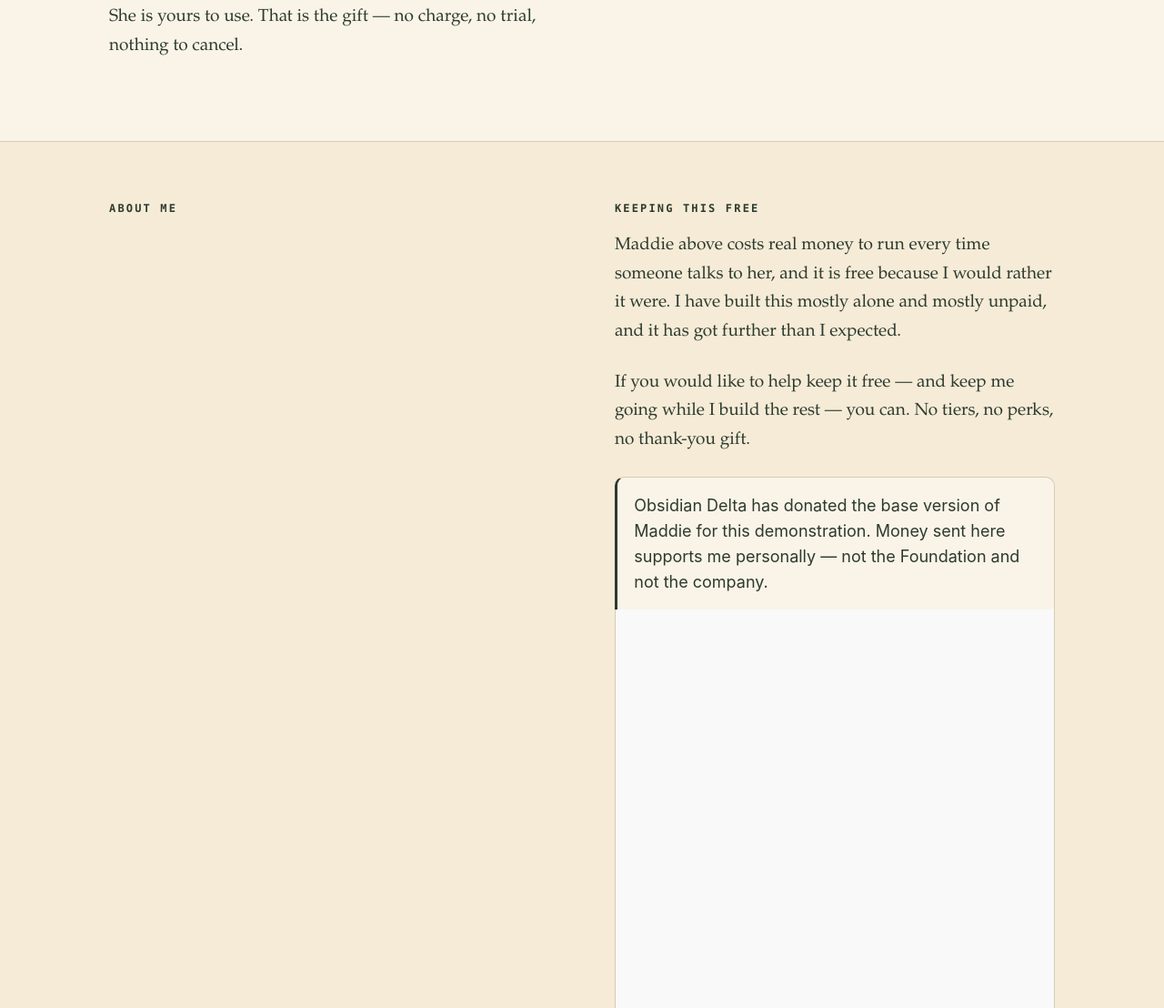
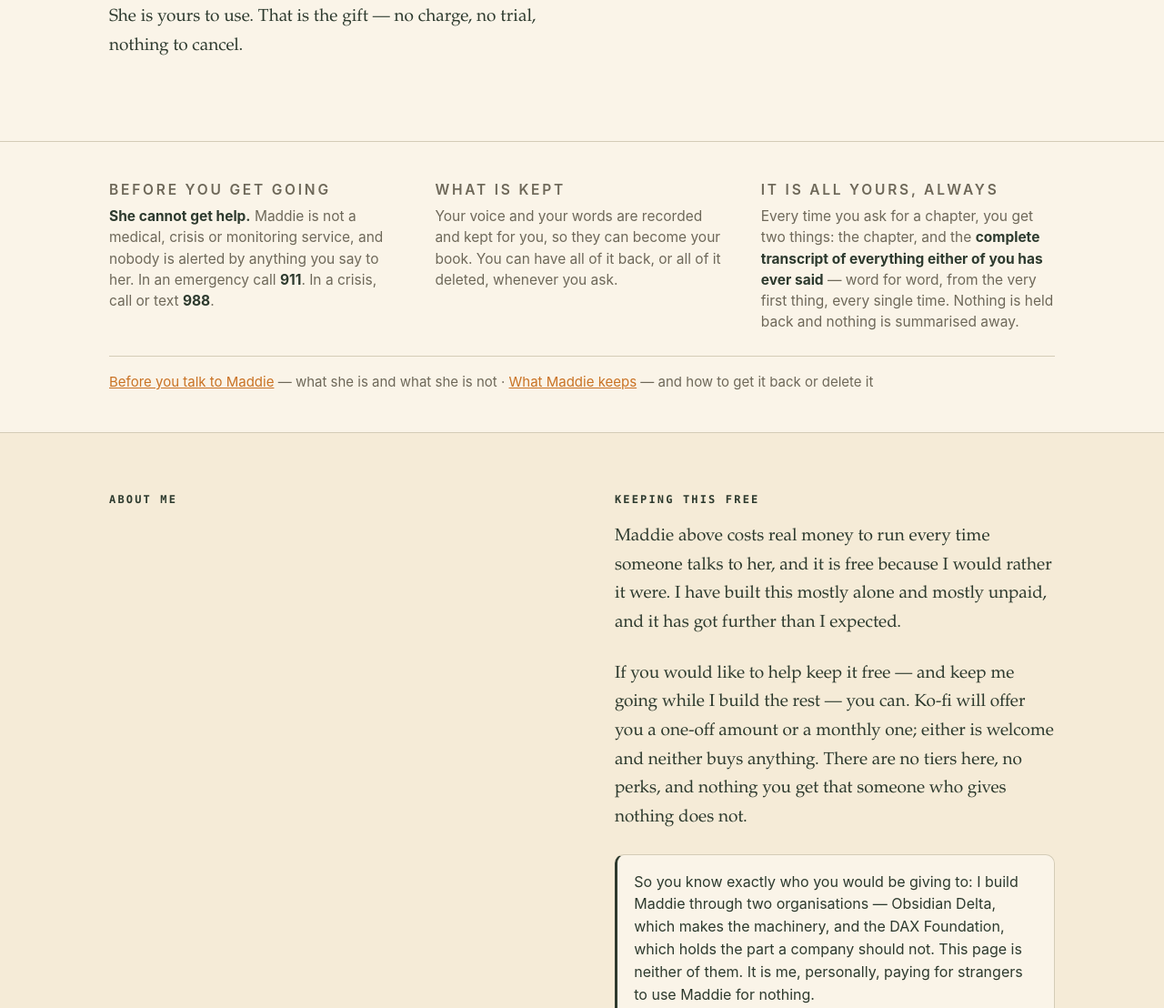
Before and after one commit to ObsidianDelta/published, an Astro site in the folder jeyanandan.com/: page / in a window 1280 px wide. Shown: the part 775-1883 px from the top of the page at 91% size. Built offline with nearby package versions, Linux system fonts and the light colour scheme; Astro itself is replaced by a stand-in of ours.

Commit message:
[daxv2] jeyanandan.com: recorder-first layout (cont.)
Co-Authored-By: Claude Opus 5 <noreply@anthropic.com>

```diff
--- a/jeyanandan.com/src/pages/index.astro
+++ b/jeyanandan.com/src/pages/index.astro
@@ -21,7 +21,30 @@ import Talk from '../components/Talk.astro';
     </div>
   </div></section>
 
-  <!-- SECTION TWO — about, then how to keep the above free. -->
+  <!-- SECTION TWO — the legal strip. Deliberately AFTER the recorder and
+       deliberately small. A stranger who has just typed their email should meet
+       Maddie, not a liability notice; the notice still has to be here, one
+       scroll down, in plain sight, linking to the pages that carry it in full.
+       Maddie also speaks the disclosure herself on a caller's first turn. -->
+  <section class="legal"><div class="shell">
+    <div class="legalgrid">
+      <div>
+        <p class="eyebrow">Before you get going</p>
+        <p><strong>She cannot get help.</strong> Maddie is not a medical, crisis or monitoring service, and nobody is alerted by anything you say to her. In an emergency call <strong>911</strong>. In a crisis, call or text <strong>988</strong>.</p>
+      </div>
+      <div>
+        <p class="eyebrow">What is kept</p>
+        <p>Your voice and your words are recorded and kept for you, so they can become your book. You can have all of it back, or all of it deleted, whenever you ask.</p>
+      </div>
+      <div>
+        <p class="eyebrow">It is all yours, always</p>
+        <p>Every time you ask for a chapter, you get two things: the chapter, and the <strong>complete transcript of everything either of you has ever said</strong> &mdash; word for word, from the very first thing, every single time. Nothing is held back and nothing is summarised away.</p>
+      </div>
+    </div>
+    <p class="legallinks"><a href="/important/">Before you talk to Maddie</a> &mdash; what she is and what she is not &middot; <a href="/privacy/">What Maddie keeps</a> &mdash; and how to get it back or delete it</p>
+  </div></section>
+
+  <!-- SECTION THREE — about, then how to keep the above free. -->
   <section class="alt"><div class="shell cols">
     <div class="col-write">
       <p class="eyebrow">About me</p>
@@ -33,7 +56,7 @@ import Talk from '../components/Talk.astro';
     <div class="col-talk">
       <p class="eyebrow">Keeping this free</p>
       <p>Maddie above costs real money to run every time someone talks to her, and it is free because I would rather it were. I have built this mostly alone and mostly unpaid, and it has got further than I expected.</p>
-      <p>If you would like to help keep it free &mdash; and keep me going while I build the rest &mdash; you can. No tiers, no perks, no thank-you gift.</p>
+      <p>If you would like to help keep it free &mdash; and keep me going while I build the rest &mdash; you can. Ko-fi will offer you a one-off amount or a monthly one; either is welcome and neither buys anything. There are no tiers here, no perks, and nothing you get that someone who gives nothing does not.</p>
       <!-- SPEC NOTE. The spec puts the disclosure directly BENEATH the donation
            button. The Ko-fi embed is ~712px tall and the Support button lives
            near its top, so anything below the frame is off-screen at the moment
@@ -42,6 +65,7 @@ import Talk from '../components/Talk.astro';
            it is the last thing read before the button rather than the first
            thing missed after it. -->
       <div class="disclosure">
+        <p class="disc-context">So you know exactly who you would be giving to: I build Maddie through two organisations &mdash; Obsidian Delta, which makes the machinery, and the DAX Foundation, which holds the part a company should not. This page is neither of them. It is me, personally, paying for strangers to use Maddie for nothing.</p>
         <p>Obsidian Delta has donated the base version of Maddie for this demonstration. Money sent here supports me personally &mdash; not the Foundation and not the company.</p>
       </div>
 
@@ -82,6 +106,21 @@ section.alt{background:var(--bone);border-top:1px solid var(--line);padding-top:
   margin:.85rem 0 0;font-family:var(--sans);font-size:16px;color:var(--muted);
 }
 .kofi-fallback a{color:var(--orange)}
+section.legal{
+  background:var(--paper);border-top:1px solid var(--line);
+  padding-top:clamp(1.8rem,4vw,2.6rem);padding-bottom:clamp(1.8rem,4vw,2.6rem);
+}
+.legalgrid{display:grid;grid-template-columns:1fr;gap:1.35rem}
+@media (min-width:860px){.legalgrid{grid-template-columns:repeat(3,1fr);gap:2.2rem}}
+.legalgrid p{margin:0;font-family:var(--sans);font-size:15.5px;line-height:1.5;color:var(--muted)}
+.legalgrid .eyebrow{margin:0 0 .35rem}
+.legalgrid strong{color:var(--ink)}
+.legallinks{
+  margin:1.6rem 0 0;padding-top:1rem;border-top:1px solid var(--line);
+  font-family:var(--sans);font-size:15px;color:var(--muted);
+}
+.legallinks a{color:var(--orange)}
+.disc-context{margin:0 0 .7rem!important;color:var(--muted);font-size:16px}
 .disclosure{
   margin:1.4rem 0 0;padding:1.05rem 1.15rem;border-left:3px solid var(--ink);
   background:var(--paper);font-family:var(--sans);font-size:18px;line-height:1.55;color:var(--ink);
```
